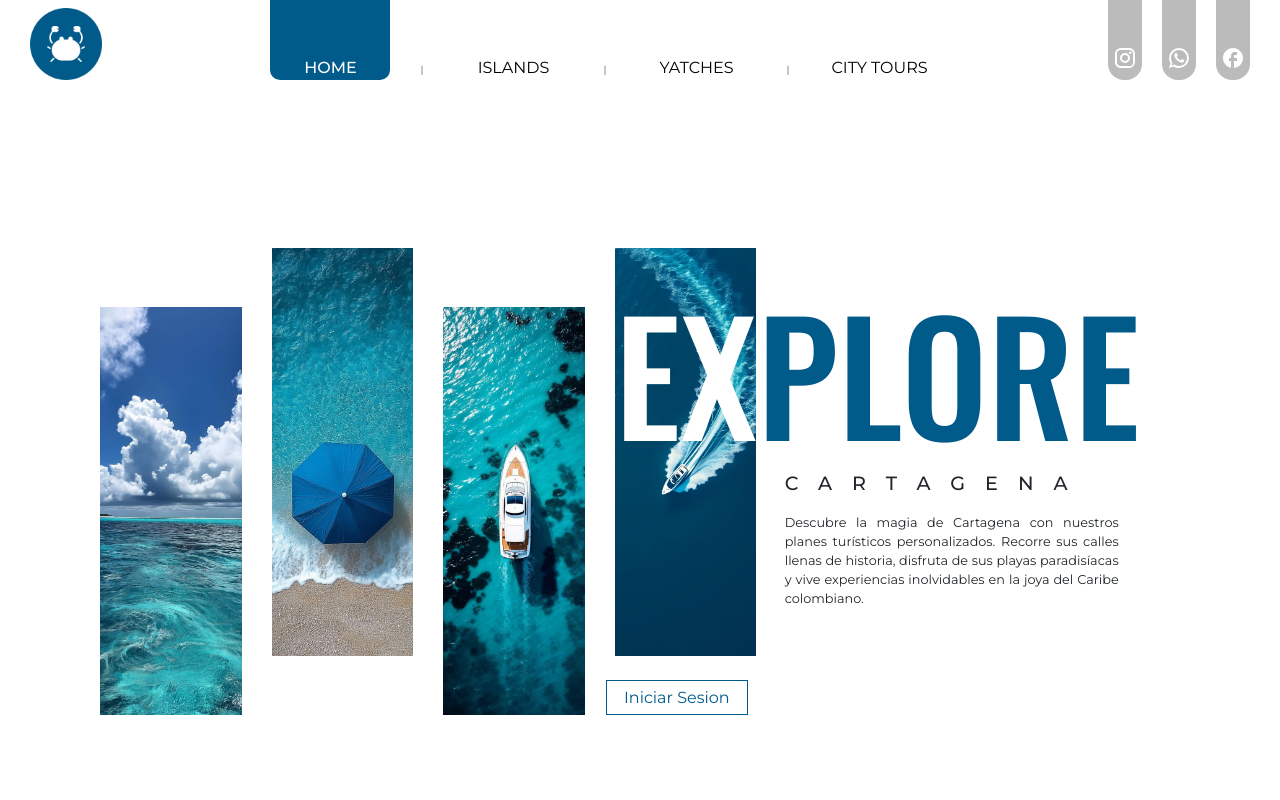
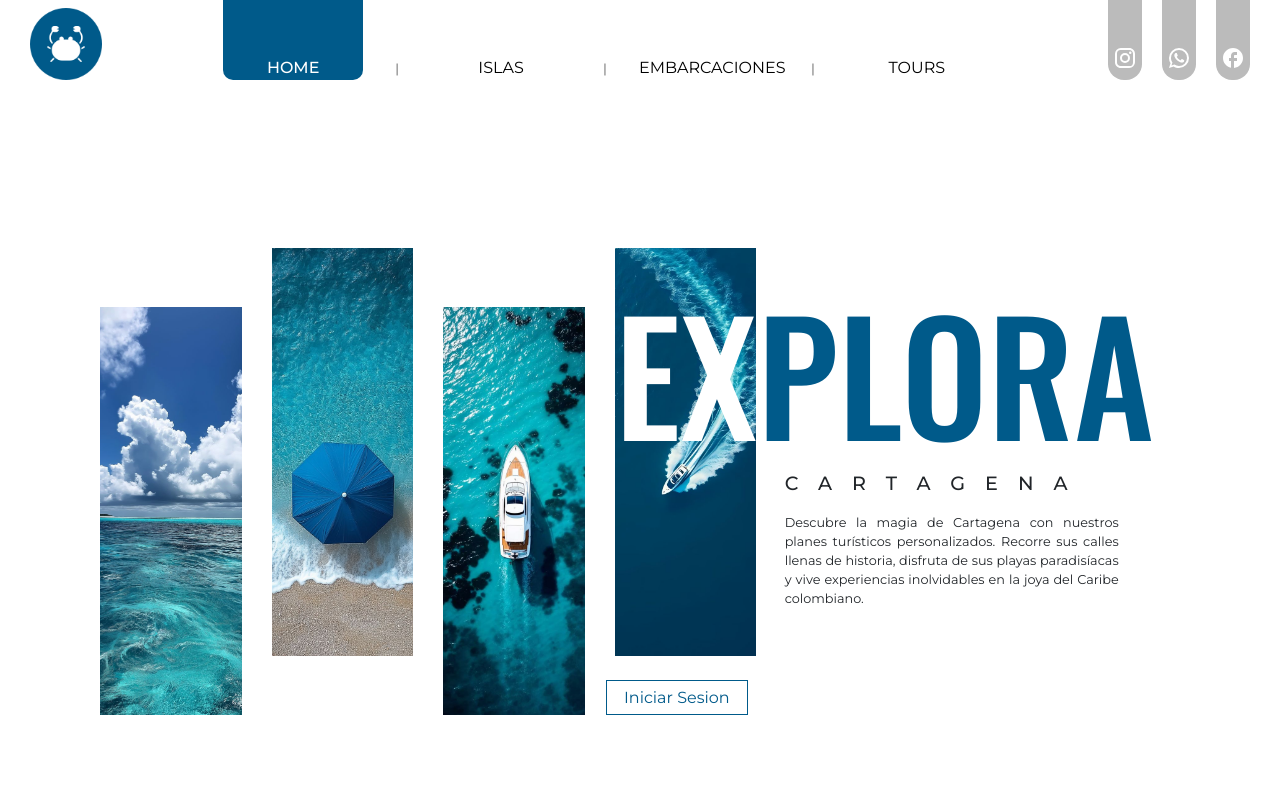
Before and after one commit to Marlon-44/cartagena_turistica, a React (Vite) app: page / in a window 1280 px wide. Shown: the top 800 px of the page. Built offline with nearby package versions, Linux system fonts and the light colour scheme.

Commit message:
imagenes por defecto - prevencion de errores

```diff
--- a/src/components/Banner/index.jsx
+++ b/src/components/Banner/index.jsx
@@ -42,7 +42,7 @@ const Banner = () => {
                         initial={{x:200, opacity: 0}}
                         animate={{x: 0, opacity: 1}}
                         transition={{duration: 3, delay: 2, ease:"easeOut"}}
-                        className={styles.banner__title}><span className={styles.title__highlight}>EX</span>PLORE</motion.h2>
+                        className={styles.banner__title}><span className={styles.title__highlight}>EX</span>PLORA</motion.h2>
 
                     <div className={styles.banner__info}>
                         <h3 className={styles.banner__subtitle}>
--- a/src/components/Header/header.module.css
+++ b/src/components/Header/header.module.css
@@ -94,13 +94,13 @@
     .menu__nav ul {
         display: flex;
         list-style: none;
-        gap: 30px;
+        gap: 2rem;
         align-items: baseline;
         height: 100%;
     }
 
     .menu__nav ul p {
-        font-size: 10px;
+        font-size: 0.8rem;
         font-weight: 600;
         color: #9c9c9c;
     }
@@ -119,7 +119,7 @@
     .menu__nav ul div {
         display: flex;
         flex-direction: column;
-        width: 120px;
+        width: 140px;
         justify-content: flex-end;
         height: 100%;
         text-align: center;
--- a/src/components/Header/index.jsx
+++ b/src/components/Header/index.jsx
@@ -38,15 +38,15 @@ const Header = ({ telefono = "573024453961" }) => {
                         </div>
                         <p>|</p>
                         <div>
-                            <button onClick={() => handleCategoriaClick("ISLA")} className={styles.menu_option}>ISLANDS</button>
+                            <button onClick={() => handleCategoriaClick("ISLA")} className={styles.menu_option}>ISLAS</button>
                         </div>
                         <p>|</p>
                         <div>
-                            <button onClick={() => handleCategoriaClick("EMBARCACION")} className={styles.menu_option}>YATCHES</button>
+                            <button onClick={() => handleCategoriaClick("EMBARCACION")} className={styles.menu_option}>EMBARCACIONES</button>
                         </div>
                         <p>|</p>
                         <div>
-                            <button onClick={() => handleCategoriaClick("TOUR")} className={styles.menu_option}>CITY TOURS</button>
+                            <button onClick={() => handleCategoriaClick("TOUR")} className={styles.menu_option}>TOURS</button>
                         </div>
                     </ul>
                 </nav>
--- a/src/components/PlanHomeCard/index.jsx
+++ b/src/components/PlanHomeCard/index.jsx
@@ -4,7 +4,7 @@ import { useContext } from "react";
 import PlanesContext from "../../features/planes/PlanesContext";
 const PlanHomeCard = ({ plan }) => {
     const navigate = useNavigate();
-    const {planSeleccionado, setPlanSeleccionado}= useContext(PlanesContext);
+    const { planSeleccionado, setPlanSeleccionado } = useContext(PlanesContext);
     const handleClick = () => {
         navigate(`/plan/${plan.id}`);
         setPlanSeleccionado(plan.id)
@@ -13,7 +13,10 @@ const PlanHomeCard = ({ plan }) => {
     return (
         <div className={styles.card__container} onClick={handleClick}>
             <div className={styles.image__section}>
-                <img src={plan.imagenes[0]} alt={`${plan.nombre} `} />
+                <img src={plan.imagenes[0]} alt={`${plan.nombre} `} onError={(e) => {
+                    e.target.onerror = null;
+                    e.target.src = "/assets/default.jpg";
+                }} />
             </div>
             <div className={styles.info__section}>
                 <h3>{`${plan.nombre}`}</h3>
--- a/src/components/PlanHomeCard/index.module.css
+++ b/src/components/PlanHomeCard/index.module.css
@@ -34,6 +34,8 @@
 
 .info__section h4 {
     font-size: 0.9rem;
+    margin: 0;padding: 0;
+
 }
 
 .info__section h2 {
@@ -45,6 +47,7 @@
     .card__container {
         max-width: 32.5%;
         max-height: 450px;
+        min-height: 450px;
         background-color: rgb(255, 255, 255);
         border-radius: 10px;
         flex-grow: 1;
--- a/src/components/PlanSection/index.jsx
+++ b/src/components/PlanSection/index.jsx
@@ -144,7 +144,7 @@ const PlanesSection = () => {
                     className={styles.plan__section__button}
 
                 >
-                    {isAllVisible ? "View less" : "View More"}
+                    {isAllVisible ? "Ver Menos" : "Ver Mas"}
                 </motion.button>
 
         </section>
--- a/src/components/PlanSummary/index.jsx
+++ b/src/components/PlanSummary/index.jsx
@@ -60,11 +60,22 @@ const PlanSummary = ({ plan }) => {
                             src={url}
                             alt={`${plan.marca}-${index}`}
                             onMouseEnter={() => handleMouseEnter(url)}
+                            onError={(e) => {
+                                e.target.onerror = null;
+                                e.target.src = "/assets/default.jpg";
+                            }}
                             className={styles.thumbnail}
                         />
                     ))}
                 </div>
-                <img className={styles.active} src={activePhoto} alt={`${plan.nombre}`} onClick={handleImageModal}/>
+                <img className={styles.active}
+                    src={activePhoto}
+                    alt={`${plan.nombre}`}
+                    onClick={handleImageModal}
+                    onError={(e) => {
+                        e.target.onerror = null;
+                        e.target.src = "/assets/default.jpg";
+                    }} />
             </div>
 
             <div className={styles.summary__info}>
@@ -110,7 +121,7 @@ const PlanSummary = ({ plan }) => {
             <ImageModal
                 photo={activePhoto}
                 open={modalOpen}
-                onClose={() => setModalOpen(false)}/>
+                onClose={() => setModalOpen(false)} />
 
 
         </section>
--- a/src/pages/PlanDetails/components/PlanGallery/index.jsx
+++ b/src/pages/PlanDetails/components/PlanGallery/index.jsx
@@ -6,16 +6,16 @@ import ImageModal from "../../../../components/ImageModal";
 import { useState } from "react";
 const PlanGallery = ({ plan }) => {
     const [selectedPhoto, setSelectedPhoto] = useState("")
-    const [openModal, setOpenModal]= useState(false)
-    const handleSelectedPhoto =( image)=>{
+    const [openModal, setOpenModal] = useState(false)
+    const handleSelectedPhoto = (image) => {
         setSelectedPhoto(image)
         setOpenModal(true)
     }
 
     return (
         <section className={styles.gallery__section}>
-            <Subtitle text ="Galeria"/>
-            <Box sx={{ width: "100%", height: "auto"}}>
+            <Subtitle text="Galeria" />
+            <Box sx={{ width: "100%", height: "auto" }}>
                 <ImageList variant="masonry" cols={3} gap={8}>
                     {plan.imagenes.map((item) => (
                         <ImageListItem key={item.img}>
@@ -25,6 +25,11 @@ const PlanGallery = ({ plan }) => {
                                 alt={"imagen del plan"}
                                 loading="lazy"
                                 onClick={() => handleSelectedPhoto(item)}
+                                onError={(e) => {
+                                    e.target.onerror = null;
+                                    e.target.src = "/assets/default.jpg";
+                                    e.target.srcset="";
+                                }}
                             />
                         </ImageListItem>
                     ))}
@@ -32,8 +37,8 @@ const PlanGallery = ({ plan }) => {
             </Box>
             <ImageModal
                 open={openModal}
-                onClose={()=>setOpenModal(false)}
-                photo ={selectedPhoto}
+                onClose={() => setOpenModal(false)}
+                photo={selectedPhoto}
             />
         </section>
 
```
Also changed, not shown: public/assets/default.jpg (added). Lines whose indentation alone changed are shown as unchanged.
